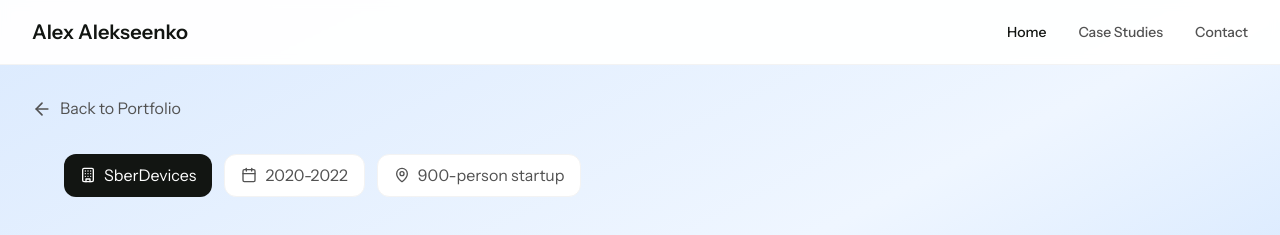
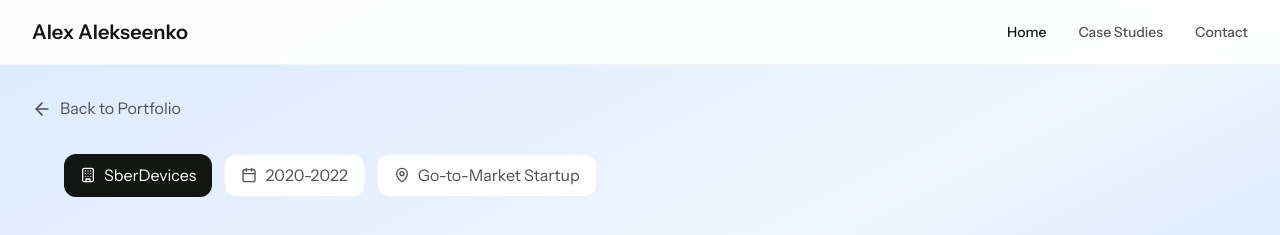
Before and after one commit to alex-alekseenko/alex-alekseenko, a Next.js app: page /case-studies/automation1 in a window 1280 px wide. Shown: the top 235 px of the page. Built offline with nearby package versions, Linux system fonts and the light colour scheme.

Commit message:
Update location badge text to 'Go-to-Market Startup'

```diff
--- a/src/app/case-studies/automation1/page.tsx
+++ b/src/app/case-studies/automation1/page.tsx
@@ -110,7 +110,7 @@ export default function AutomationCaseStudy1() {
               </span>
               <span className="px-4 py-2 bg-white border border-background-light-gray rounded-lg flex items-center gap-2">
                 <MapPin className="h-4 w-4" />
-                900-person startup
+                Go-to-Market Startup
               </span>
             </div>
 
```
